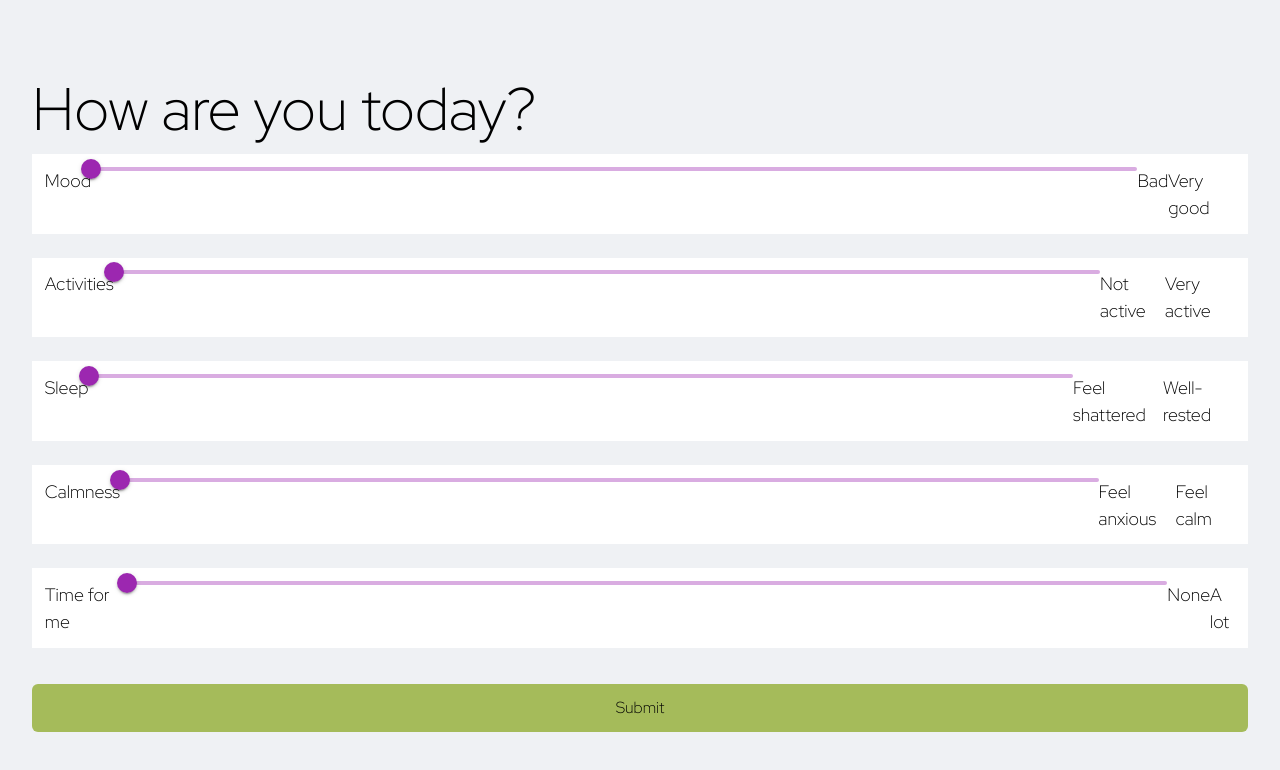
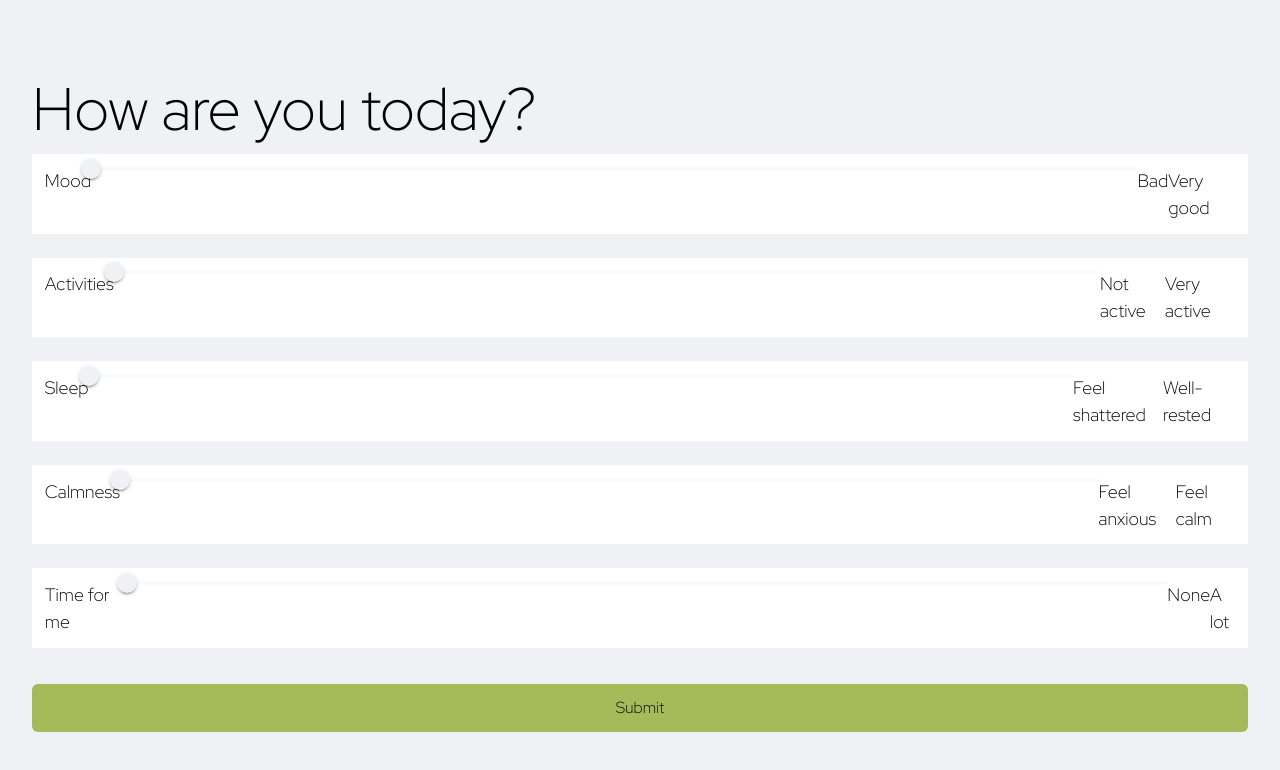
Before and after one commit to kaiuliia/well_being_frontend, a React (Create React App) app: page /login/user/survey in a window 1280 px wide. Shown: the top 770 px of the page. Built offline with nearby package versions, Linux system fonts and the light colour scheme.

Commit message:
remove mui for slider

```diff
--- a/src/components/slider/slide_bar.tsx
+++ b/src/components/slider/slide_bar.tsx
@@ -1,8 +1,5 @@
 import React, { useState } from "react";
-import { ChangeEvent } from "../../types";
-import { Slider, Grid } from "@mui/material";
-import { Box, Card } from "@mui/material";
-import Typography from "@mui/material/Typography";
+import { Slider } from "@mui/material";
 
 interface Props {
   // colors: string;
@@ -21,14 +18,14 @@ export const SliderBar = (props: Props) => {
   const color = () => {
     // setSliderValue(newValue as number[]);
     if (sliderValue === 0) {
-      return "secondary.main";
+      return "#EFF1F4";
     }
     if (sliderValue < 30) {
-      return "error.main";
+      return "#680010";
     } else if (sliderValue >= 30 && sliderValue <= 70) {
-      return "warning.main";
+      return "#E98600";
     } else {
-      return "info.main";
+      return "#05413E";
     }
   };
 
@@ -37,6 +34,7 @@ export const SliderBar = (props: Props) => {
       <p className={"paragraph"}>{props.survey}</p>
 
       <Slider
+        // className={`w-100% m-0 p-0 bg-${color}`}
         sx={{
           width: "100%",
           margin: "0rem",
```
